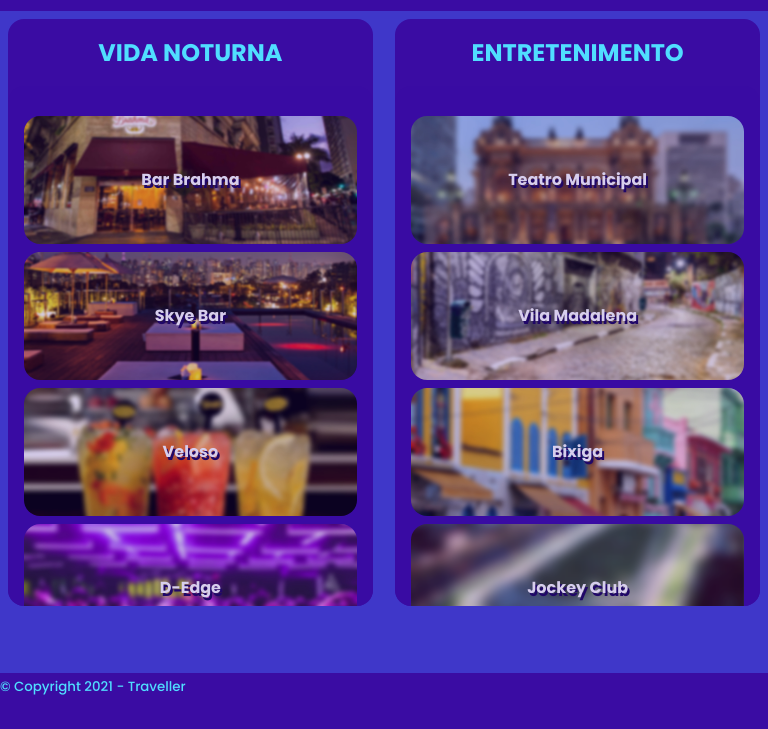
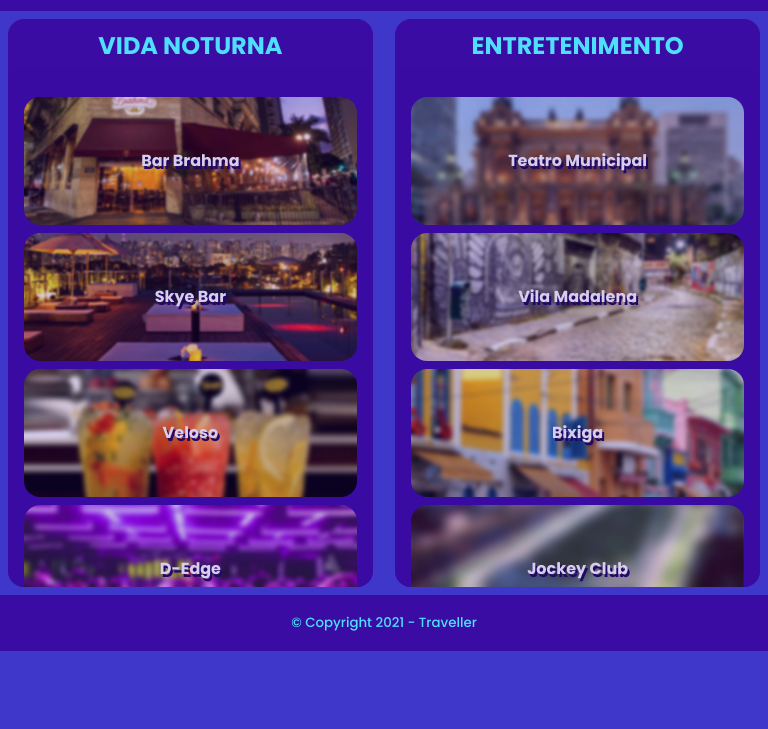
Before and after one commit to Leandroyyy/Gs-Fiap, a plain HTML site: page index.html in a window 768 px wide. Shown: the part 71-800 px from the top of the page. Drawn offline with Linux system fonts and the light colour scheme.

Commit message:
rodape arrumado

```diff
--- a/css/style.css
+++ b/css/style.css
@@ -270,8 +270,9 @@ main .subcard {
 /* ==================================== Footer ===================================== */
 
 .rodape{
-    position: absolute;
-    bottom:0;
+    display: flex;
+    align-items: center;
+    justify-content:center;
     width:100%;
 
     background-color: var(--dark-purple);
@@ -324,7 +325,7 @@ main .subcard {
 
     }
 
-    main h1{
+    .title a{
         padding:1rem;
         font-size:1.5rem;
     }
```
